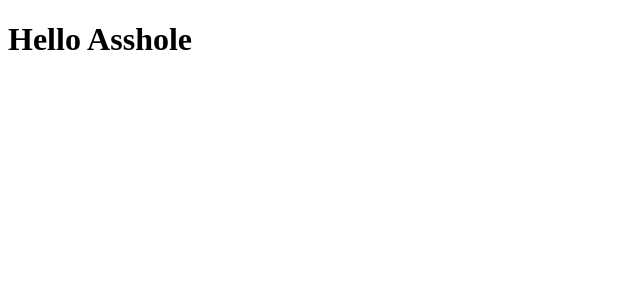
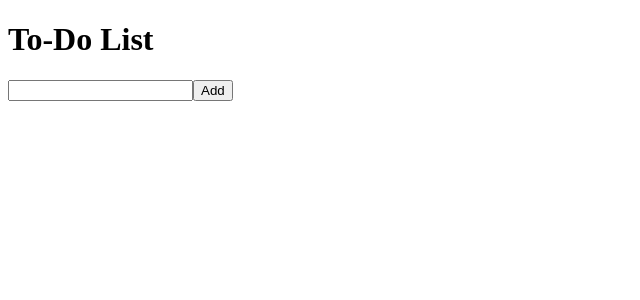
Before and after one commit to HETARTH7/Task-Manager-App, a React (Create React App) app in the folder client/: page / in a window 1280 px wide. Shown: the top 300 px of the page, without its empty margins (0-640 px from the left). Built offline with nearby package versions, Linux system fonts and the light colour scheme.

Commit message:
front-end design

```diff
--- a/client/src/components/App.jsx
+++ b/client/src/components/App.jsx
@@ -1,6 +1,44 @@
-import React from "react";
+import React, { useState } from "react";
+import ToDoItem from "./ToDoItem";
+import InputArea from "./InputArea";
 
 function App() {
-  return <h1>Hello Asshole</h1>;
+  const [items, setItems] = useState([]);
+
+  function addItem(inputText) {
+    setItems((prevItems) => {
+      return [...prevItems, inputText];
+    });
+  }
+
+  function deleteItem(id) {
+    setItems((prevItems) => {
+      return prevItems.filter((item, index) => {
+        return index !== id;
+      });
+    });
+  }
+
+  return (
+    <div className="container">
+      <div className="heading">
+        <h1>To-Do List</h1>
+      </div>
+      <InputArea onAdd={addItem} />
+      <div>
+        <ul>
+          {items.map((todoItem, index) => (
+            <ToDoItem
+              key={index}
+              id={index}
+              text={todoItem}
+              onChecked={deleteItem}
+            />
+          ))}
+        </ul>
+      </div>
+    </div>
+  );
 }
+
 export default App;
--- /dev/null
+++ b/client/src/components/InputArea.jsx
@@ -0,0 +1,26 @@
+import React, { useState } from "react";
+
+function InputArea(props) {
+  const [inputText, setInputText] = useState("");
+
+  function handleChange(event) {
+    const newValue = event.target.value;
+    setInputText(newValue);
+  }
+
+  return (
+    <div className="form">
+      <input onChange={handleChange} type="text" value={inputText} />
+      <button
+        onClick={() => {
+          props.onAdd(inputText);
+          setInputText("");
+        }}
+      >
+        <span>Add</span>
+      </button>
+    </div>
+  );
+}
+
+export default InputArea;
--- /dev/null
+++ b/client/src/components/ToDoItem.jsx
@@ -0,0 +1,15 @@
+import React from "react";
+
+function ToDoItem(props) {
+  return (
+    <li
+      onClick={() => {
+        props.onChecked(props.id);
+      }}
+    >
+      {props.text}
+    </li>
+  );
+}
+
+export default ToDoItem;
```
